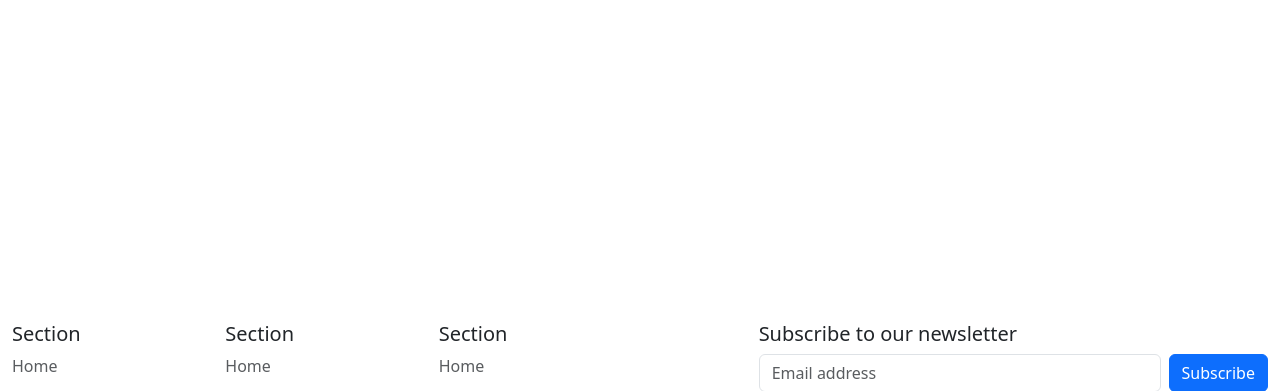
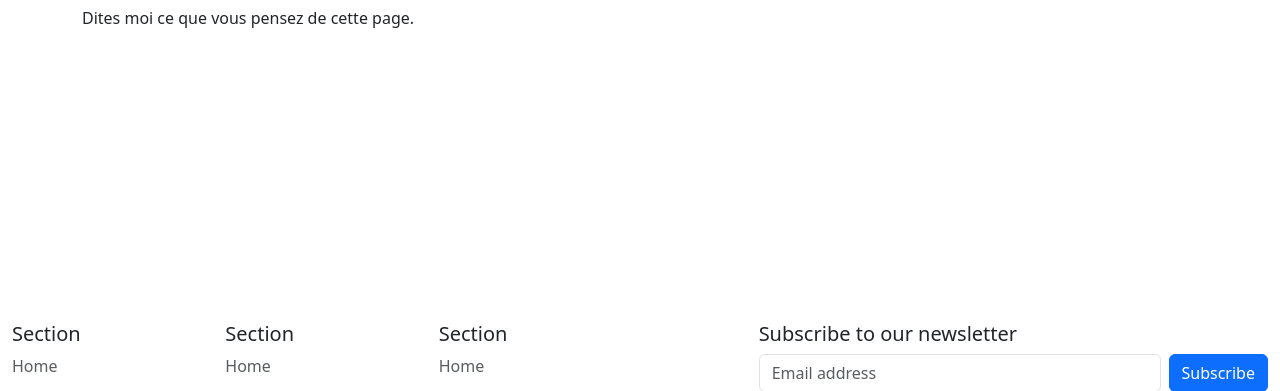
Before and after one commit to gambas-maker/my-business-card, a Django app: page / in a window 1280 px wide. Shown: the part 376-767 px from the top of the page. Run offline with Django 4.2, Linux system fonts and the light colour scheme.

Commit message:
minor FE changes

```diff
--- a/my_business_card/templates/my_business_card_app/index.html
+++ b/my_business_card/templates/my_business_card_app/index.html
@@ -1,4 +1,5 @@
 {% extends 'my_business_card_app/base.html' %}
     {% block body_block %}
         <h1>Bienvenue sur mon Index!</h1>
+        <p>Dites moi ce que vous pensez de cette page.</p>
     {% endblock  %}
```
Also changed, not shown: my_business_card/templates/my_business_card_app/other.html (line endings or trailing spaces).
